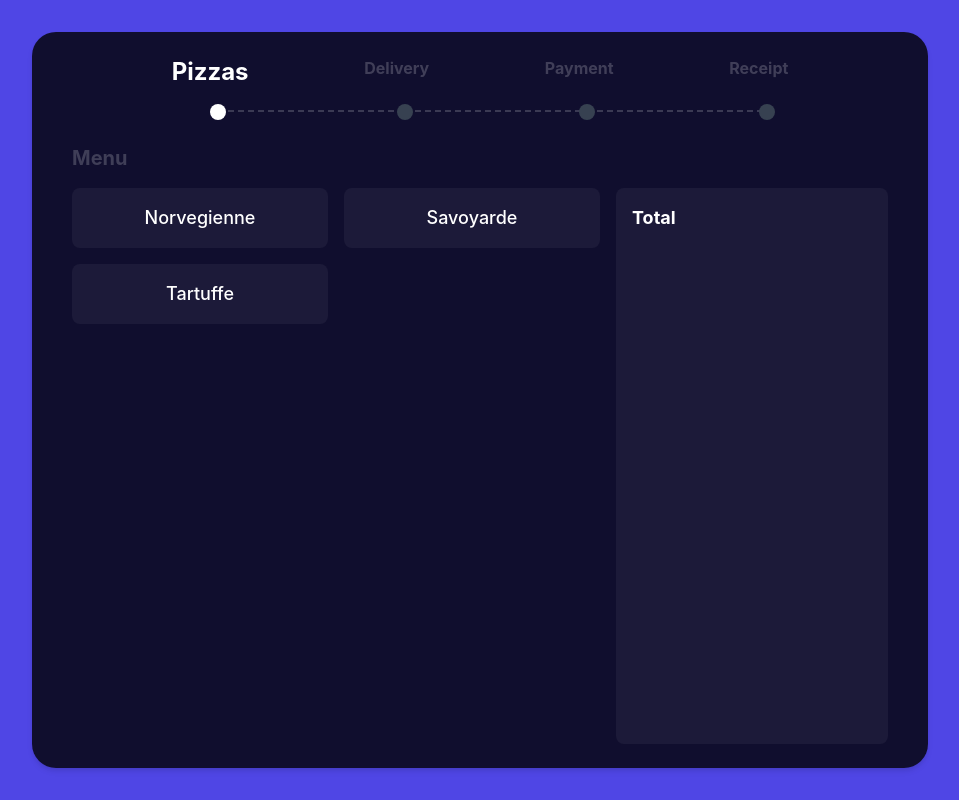
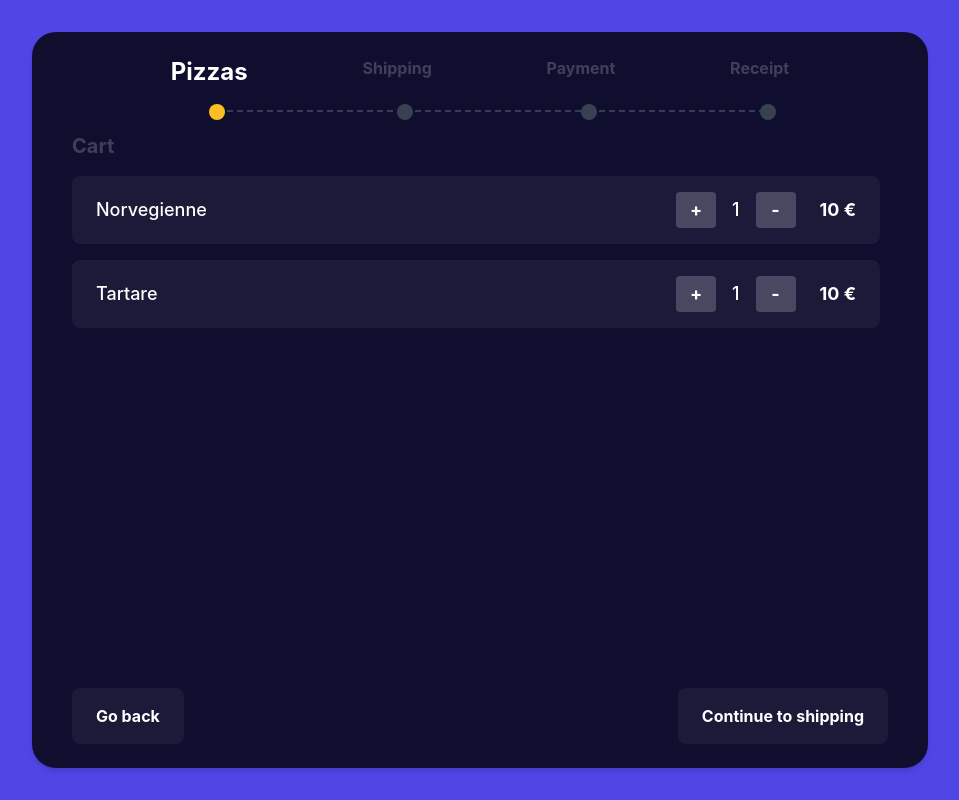
Before and after one commit to aiibe/pizzeria, a React (Create React App) app: page / in a window 1280 px wide. Shown: the whole page, without its empty margins (160-1119 px from the left). Built offline with nearby package versions, Linux system fonts and the light colour scheme.

Commit message:
added redux store

```diff
--- a/package.json
+++ b/package.json
@@ -10,7 +10,9 @@
     "node-sass": "^5.0.0",
     "react": "^17.0.2",
     "react-dom": "^17.0.2",
+    "react-redux": "^7.2.3",
     "react-scripts": "4.0.3",
+    "redux": "^4.0.5",
     "web-vitals": "^1.1.1"
   },
   "scripts": {
--- a/src/App.jsx
+++ b/src/App.jsx
@@ -1,77 +1,27 @@
 import "./App.scss";
-
-import { useState } from "react";
 import Steps from "./modules/Steps";
+import Cart from "./modules/Cart.jsx";
 
 function App() {
-  // const [orders, setorders] = useState([]);
-  const [menu, setMenu] = useState([
-    {
-      id: "hTg",
-      name: "Norvegienne",
-      ingredients: ["creme", "saumon fume", "crevettes", "emmental"],
-    },
-    {
-      id: "nUt",
-      name: "Savoyarde",
-      ingredients: ["creme", "jambon", "reblochon", "emmental"],
-    },
-    {
-      id: "ipG",
-      name: "Tartuffe",
-      ingredients: [
-        "creme a la truffe",
-        "jambon blanc",
-        "roquette",
-        "copeaux de parmesan",
-        "truffe",
-      ],
-    },
-  ]);
-  const [currentStep, setcurrentStep] = useState("step1");
-  const steps = [
-    { id: "step1", title: "Pizzas" },
-    { id: "step2", title: "Delivery" },
-    { id: "step3", title: "Payment" },
-    { id: "step4", title: "Receipt" },
-  ];
-
   return (
     <main className="fixed w-full h-full flex bg-indigo-600">
-      <div className="flex-grow p-8">
+      {/* <img
+        style={{ zIndex: "-99" }}
+        className="absolute object-cover h-full w-full"
+        src="/wallpaper.jpg"
+        alt="wallpaper"
+      /> */}
+      <div className="flex-grow p-8 relative">
         <div className="flex flex-col max-w-4xl mx-auto p-6 h-full rounded-3xl bg-black bg-opacity-80 shadow-md">
-          <Steps steps={steps} active={currentStep} />
-          <div className="flex-grow">
-            <div className="flex flex-col h-full px-4">
-              <div className="mb-4">
-                <h1 className="font-bold text-xl text-white text-opacity-20">
-                  Menu
-                </h1>
-              </div>
-              <div className="flex h-full">
-                <div className="flex-grow flex flex-wrap -ml-2 -mt-2">
-                  <div className="w-full">
-                    {menu.map((item) => (
-                      <div
-                        key={item.id}
-                        className="w-1/2 p-2 h-16 inline-block mb-3"
-                      >
-                        <div className="bg-white bg-opacity-5 hover:bg-opacity-10 cursor-pointer rounded-lg py-4 px-6 mb-3">
-                          <h3 className="font-medium text-lg text-white text-center">
-                            {item.name}
-                          </h3>
-                        </div>
-                      </div>
-                    ))}
-                  </div>
-                </div>
-                <div className="w-1/3 ml-2 h-full bg-white bg-opacity-5 rounded-lg">
-                  <div className="p-4">
-                    <p className="font-bold text-white text-lg">Total</p>
-                  </div>
-                </div>
-              </div>
-            </div>
+          <Steps />
+          <Cart />
+          <div className="flex justify-between items-center px-4">
+            <button className="rounded-lg py-4 px-6 font-bold text-white bg-white bg-opacity-5">
+              Go back
+            </button>
+            <button className="rounded-lg py-4 px-6 font-bold text-white bg-white bg-opacity-5">
+              Continue to shipping
+            </button>
           </div>
         </div>
       </div>
--- a/src/index.js
+++ b/src/index.js
@@ -1,14 +1,19 @@
-import React from 'react';
-import ReactDOM from 'react-dom';
-import './index.css';
-import App from './App';
-import reportWebVitals from './reportWebVitals';
+import React from "react";
+import ReactDOM from "react-dom";
+import "./index.css";
+import App from "./App";
+import reportWebVitals from "./reportWebVitals";
+
+import { Provider } from "react-redux";
+import store from "./store";
 
 ReactDOM.render(
-  <React.StrictMode>
-    <App />
-  </React.StrictMode>,
-  document.getElementById('root')
+  <Provider store={store}>
+    <React.StrictMode>
+      <App />
+    </React.StrictMode>
+  </Provider>,
+  document.getElementById("root")
 );
 
 // If you want to start measuring performance in your app, pass a function
--- /dev/null
+++ b/src/modules/Cart.jsx/Order.jsx
@@ -0,0 +1,26 @@
+export default function Order({ each }) {
+  const currency = "€";
+  return (
+    <div className="w-full p-2 inline-block">
+      <div className="flex justify-between items-center bg-white bg-opacity-5 hover:bg-opacity-10 rounded-lg py-4 px-6 font-medium text-lg text-white">
+        <div>
+          <h3 className="">{each.item.name}</h3>
+        </div>
+        <div className="flex items-center">
+          <div className="flex items-center mr-6">
+            <button className="focus:outline-none font-bold bg-white bg-opacity-20 py-1 px-3 w-10 rounded">
+              +
+            </button>
+            <p className="mx-4">1</p>
+            <button className="focus:outline-none font-bold bg-white bg-opacity-20 py-1 px-3 w-10 rounded">
+              -
+            </button>
+          </div>
+          <p className="font-bold">
+            {each.item.price} {currency}
+          </p>
+        </div>
+      </div>
+    </div>
+  );
+}
--- /dev/null
+++ b/src/modules/Cart.jsx/index.jsx
@@ -0,0 +1,31 @@
+import Order from "./Order";
+import { connect } from "react-redux";
+
+function Cart({ cart }) {
+  return (
+    <div className="flex-grow">
+      <div className="flex flex-col h-full px-4">
+        <div className="mb-4">
+          <h1 className="font-bold text-xl text-white text-opacity-20">Cart</h1>
+        </div>
+        <div className="flex h-full">
+          <div className="flex-grow flex flex-wrap -ml-2 -mt-2">
+            <div className="w-full">
+              {cart.map((each) => (
+                <Order key={each.id} each={each} />
+              ))}
+            </div>
+          </div>
+        </div>
+      </div>
+    </div>
+  );
+}
+
+const mapStateProps = ({ cart }) => {
+  return {
+    cart,
+  };
+};
+
+export default connect(mapStateProps)(Cart);
--- a/src/modules/Steps.jsx
+++ b/src/modules/Steps.jsx
@@ -1,9 +1,19 @@
-export default function Steps({ steps, active }) {
+import { connect } from "react-redux";
+
+function Steps({ currentStep }) {
+  const steps = [
+    { id: "step1", title: "Pizzas" },
+    { id: "step2", title: "Shipping" },
+    { id: "step3", title: "Payment" },
+    { id: "step4", title: "Receipt" },
+  ];
+
   function isActive(id) {
-    return id === active;
+    return id === currentStep.state;
   }
+
   return (
-    <div className="flex justify-evenly font-bold text-white h-12 mb-10">
+    <div className="flex justify-evenly font-bold text-white h-12 mb-7">
       {steps.map((step, ix) => (
         <div
           key={step.id}
@@ -17,7 +27,7 @@ export default function Steps({ steps, active }) {
           <div className="relative">
             <div
               className={`${
-                !isActive(step.id) ? "bg-gray-700 bg-opacity-100" : "bg-white"
+                !isActive(step.id) ? "bg-gray-700" : "bg-yellow-400"
               } absolute top-0 left-0 w-4 h-4 rounded-3xl z-10`}
             ></div>
             {ix !== steps.length - 1 && (
@@ -29,3 +39,9 @@ export default function Steps({ steps, active }) {
     </div>
   );
 }
+
+const mapStateProps = ({ currentStep }) => {
+  return { currentStep };
+};
+
+export default connect(mapStateProps)(Steps);
--- /dev/null
+++ b/src/store/cart.js
@@ -0,0 +1,22 @@
+const initial = [
+  {
+    id: "uUpx",
+    item: {
+      id: "hTg",
+      price: 10,
+      name: "Norvegienne",
+    },
+  },
+  {
+    id: "yaUx",
+    item: {
+      id: "hPs",
+      price: 10,
+      name: "Tartare",
+    },
+  },
+];
+
+export default function (state = initial, action) {
+  return state;
+}
--- /dev/null
+++ b/src/store/index.js
@@ -0,0 +1,13 @@
+import { combineReducers, createStore } from "redux";
+import menuReducer from "./menu";
+import cartReducer from "./cart";
+import stepReducer from "./step";
+
+// Combine all stores
+const rootReducer = combineReducers({
+  menu: menuReducer,
+  cart: cartReducer,
+  currentStep: stepReducer,
+});
+
+export default createStore(rootReducer);
--- /dev/null
+++ b/src/store/menu.js
@@ -0,0 +1,39 @@
+// Menu as a store for future modifications
+const initial = [
+  {
+    id: "hTg",
+    price: 10,
+    name: "Norvegienne",
+    ingredients: ["creme", "saumon fume", "crevettes", "emmental"],
+  },
+  {
+    id: "nUt",
+    price: 10,
+    name: "Savoyarde",
+    ingredients: ["creme", "jambon", "reblochon", "emmental"],
+  },
+  {
+    id: "hPs",
+    price: 10,
+    name: "Tartare",
+    ingredients: ["creme", "jambon", "tartare", "mozarella", "oeuf"],
+  },
+  {
+    id: "ipG",
+    price: 10,
+    name: "Tartuffe",
+    ingredients: [
+      "creme a la truffe",
+      "jambon blanc",
+      "roquette",
+      "copeaux de parmesan",
+      "truffe",
+    ],
+  },
+];
+
+function menuReducer(state = initial, action) {
+  return state;
+}
+
+export default menuReducer;
--- /dev/null
+++ b/src/store/step.js
@@ -0,0 +1,7 @@
+const currentStep = "step1";
+
+function stepReducer(state = currentStep, action) {
+  return { state };
+}
+
+export default stepReducer;
```
Also changed, not shown: 2 other files (tests, documents, lock files or other folders).
